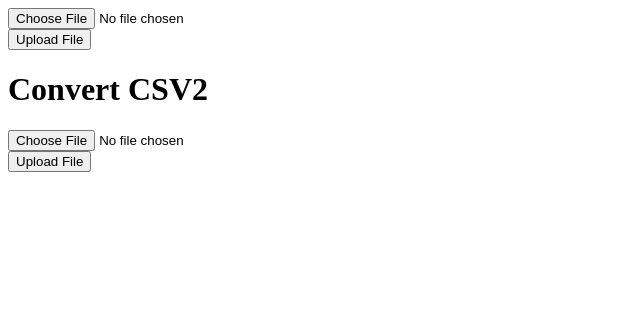
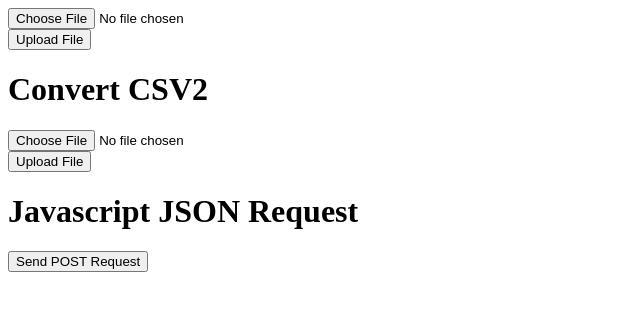
Before and after one commit to dmurari7/firstflaskapp, a Flask app: page / in a window 1280 px wide. Shown: the part 337-648 px from the top of the page, without its empty margins (0-640 px from the left). Run offline with Flask 3, Linux system fonts and the light colour scheme.

Commit message:
learned how to handle JSON post request

```diff
--- a/app.py
+++ b/app.py
@@ -1,7 +1,7 @@
 import os
 import uuid
 import pandas as pd
-from flask import Flask, render_template, request, Response, send_from_directory
+from flask import Flask, render_template, request, Response, send_from_directory, jsonify
 
 app = Flask(__name__, template_folder='templates')
 
@@ -64,6 +64,17 @@ def convert_csv2():
 def download(filename):
     return send_from_directory('downloads', filename, download_name='result.csv')
 
+@app.route('/handle-post', methods=['POST'])
+def handle_post():
+    greeting = request.json['greeting']
+    name = request.json['name']
+
+    with open('file.txt', 'w') as f:
+        f.write(f'{greeting}, {name}!')
+
+    return jsonify({'message': 'File written successfully.'})
+
+
 
 if __name__ == '__main__':
     app.run(host='0.0.0.0', debug=True)
--- /dev/null
+++ b/downloads/d75cbd5f-07b9-488c-ad16-533994b5ccfd.csv
@@ -0,0 +1 @@
+,hi
--- /dev/null
+++ b/file.txt
@@ -0,0 +1 @@
+Hello, Dharshaan!
--- a/templates/index.html
+++ b/templates/index.html
@@ -26,4 +26,28 @@
         <input type="file" name="file" accept="application/vnd.openxmlformats-officedocument.spreadsheetml.sheet, application/vnd.openxmlformats-officedocument" required="required"><br>
         <input type="submit" value="Upload File">
     </form>
+
+    <h1>Javascript JSON Request</h1>
+    <button id="post_button">Send POST Request</button>
+
+    <script type="text/javascript">
+        const postButton = document.getElementById('post_button');
+
+        const jsonData = {name: "Dharshaan", greeting: "Hello"};
+
+        postButton.addEventListener('click', () => {
+            fetch('{{ url_for("handle_post") }}', {
+                method: 'POST',
+                headers: {
+                    'Content-Type': 'application/json; charset=utf-8'
+                },
+                body: JSON.stringify(jsonData)
+            })
+                .then(response => response.json())
+                .then(data => console.log('Success:', data))
+                .catch((error) => {
+                console.error('Error:', error);
+            });
+        });
+    </script>
 {% endblock %}
```
